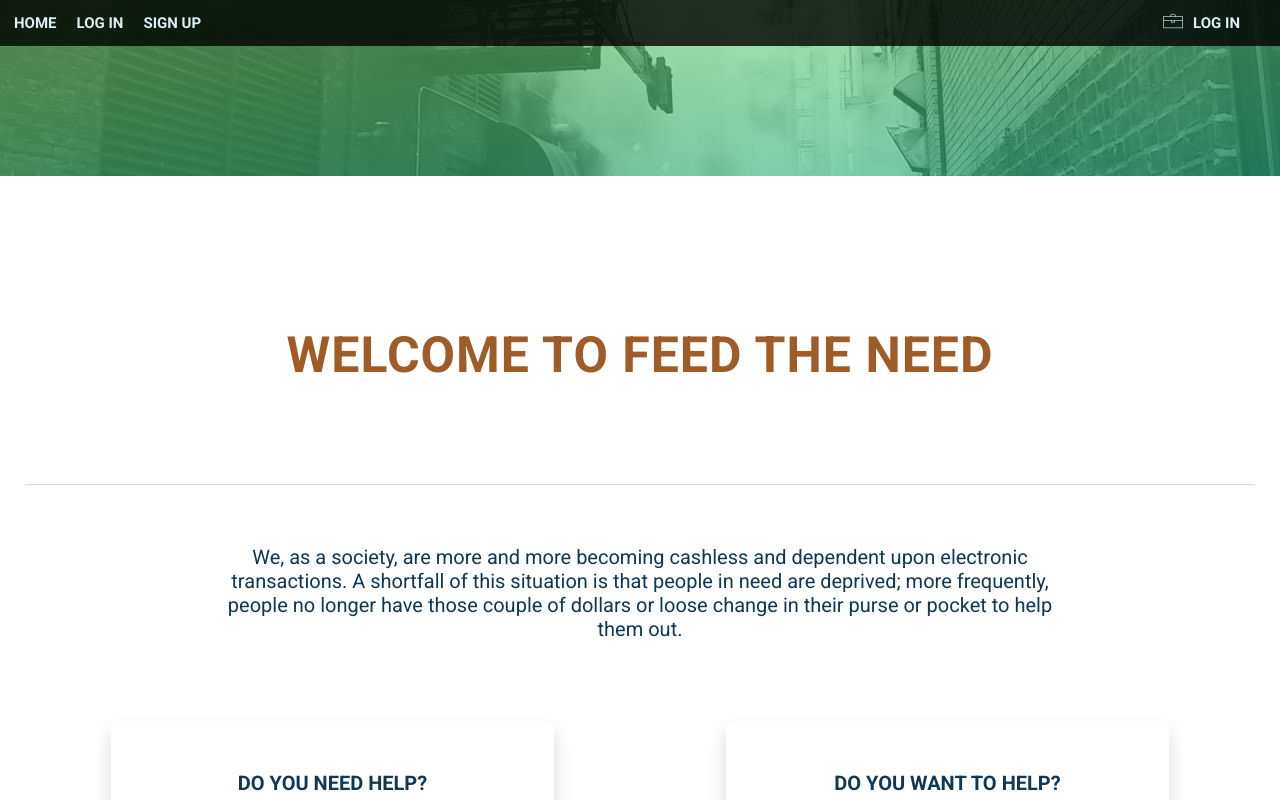
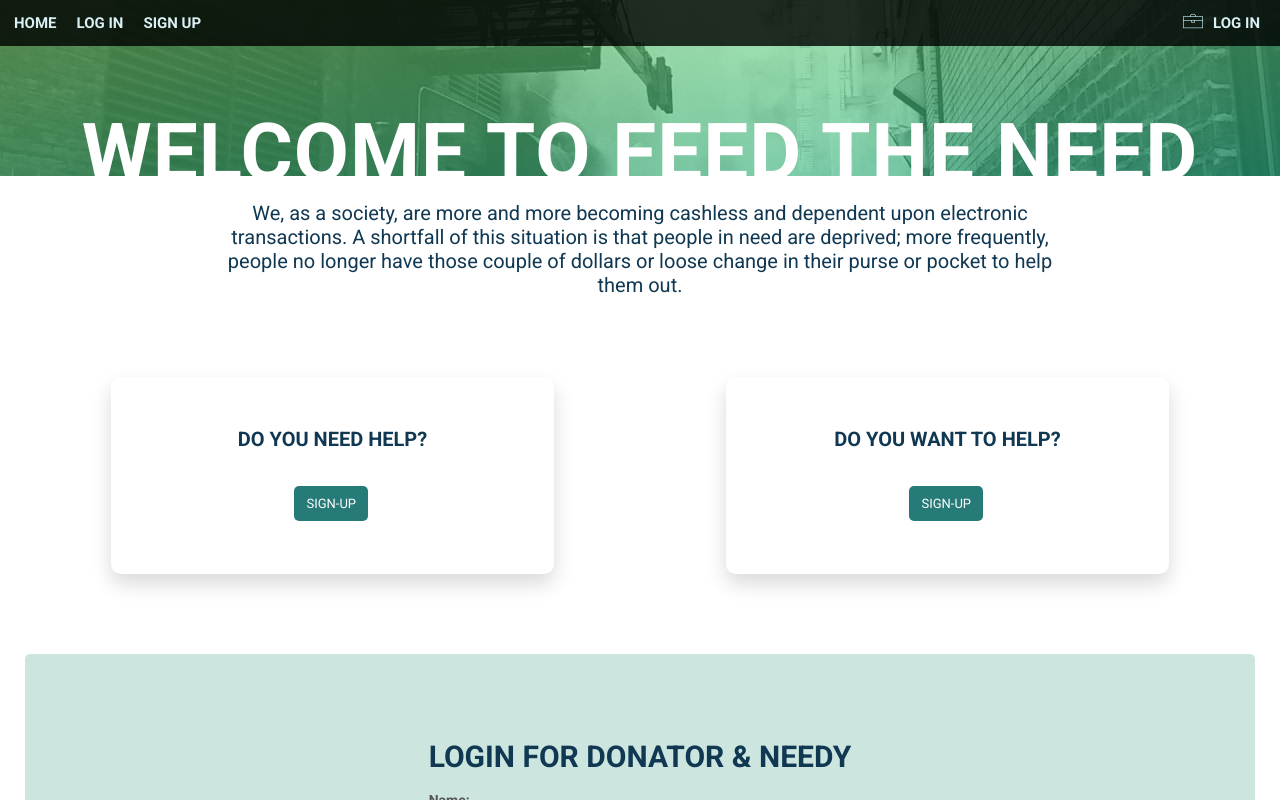
Before and after one commit to miloscomplex/feed-the-need-react, a React (Create React App) app in the folder frontend/: page / in a window 1280 px wide. Shown: the top 800 px of the page. Built offline with nearby package versions, Linux system fonts and the light colour scheme.

Commit message:
moved <h1> to header area

```diff
--- a/frontend/src/UI/Header.js
+++ b/frontend/src/UI/Header.js
@@ -5,6 +5,7 @@ function Header() {
   return (
     <header className='header'>
       <Nav />
+      <h1 class='header__landing-header'>Welcome to Feed The Need</h1>
     </header>
   )
 }
--- a/frontend/src/components/Landing.js
+++ b/frontend/src/components/Landing.js
@@ -4,7 +4,6 @@ import Login from './Login'
 function Landing() {
   return (
     <div id='content' class='landing'>
-      <h1 class='landing__header'>Welcome to Feed The Need</h1>
       <p class="text__emphasis, landing__text">We, as a society, are more and more becoming cashless and dependent upon electronic transactions. A shortfall of this situation is that people in need are deprived; more frequently, people no longer have those couple of dollars or loose change in their purse or pocket to help them out.
       </p>
       <div class='landing__cta-wrapper'>
--- a/frontend/src/sass/components/nav.scss
+++ b/frontend/src/sass/components/nav.scss
@@ -39,12 +39,10 @@ nav {
 .nav__login {
   display: flex;
   align-items: center;
-  margin: 0 2rem 0 2rem;
 
   &__div {
     margin-right: 1rem;
     font-size: 2rem;
-
   }
 
 }
--- a/frontend/src/sass/pages/landing.scss
+++ b/frontend/src/sass/pages/landing.scss
@@ -4,6 +4,7 @@
     margin: 8rem 0;
     align-items: center;
     justify-content: space-around;
+    position: relative;
   }
 
   &__cta-div {
@@ -21,13 +22,44 @@
     margin: 0 auto;
   }
 
-  &__header {
+  // &__header {
+  //   text-align: center;
+  //   text-transform: uppercase;
+  //   letter-spacing: .1rem;
+  //   font-size: 5rem;
+  //   color: $color-light-grey;
+  //   // padding: 10rem;
+  //   // border-bottom: 1px solid var(--color-light-grey);
+  //   border: none;
+  //   margin: 0;
+  //   position: absolute;
+  //   bottom: 20px;
+  //   color: orangered;
+  // }
+
+  &-landing {
+
+  }
+}
+
+.header {
+  position: relative;
+
+  &__landing-header {
     text-align: center;
     text-transform: uppercase;
     letter-spacing: .1rem;
-    font-size: 5rem;
-    padding: 10rem;
-    border-bottom: 1px solid var(--color-light-grey);
-    margin-bottom: 6rem;
+    font-size: 8rem;
+    line-height: 4.6rem;
+    color: $color-white;
+    // padding: 10rem;
+    // border-bottom: 1px solid var(--color-light-grey);
+    border: none;
+    padding: 0;
+    position: absolute;
+    bottom: 0;
+    margin: 0 auto;
+    width: 100%;
+
   }
 }
```
Also changed, not shown: 1 other file (tests, documents, lock files or other folders).
